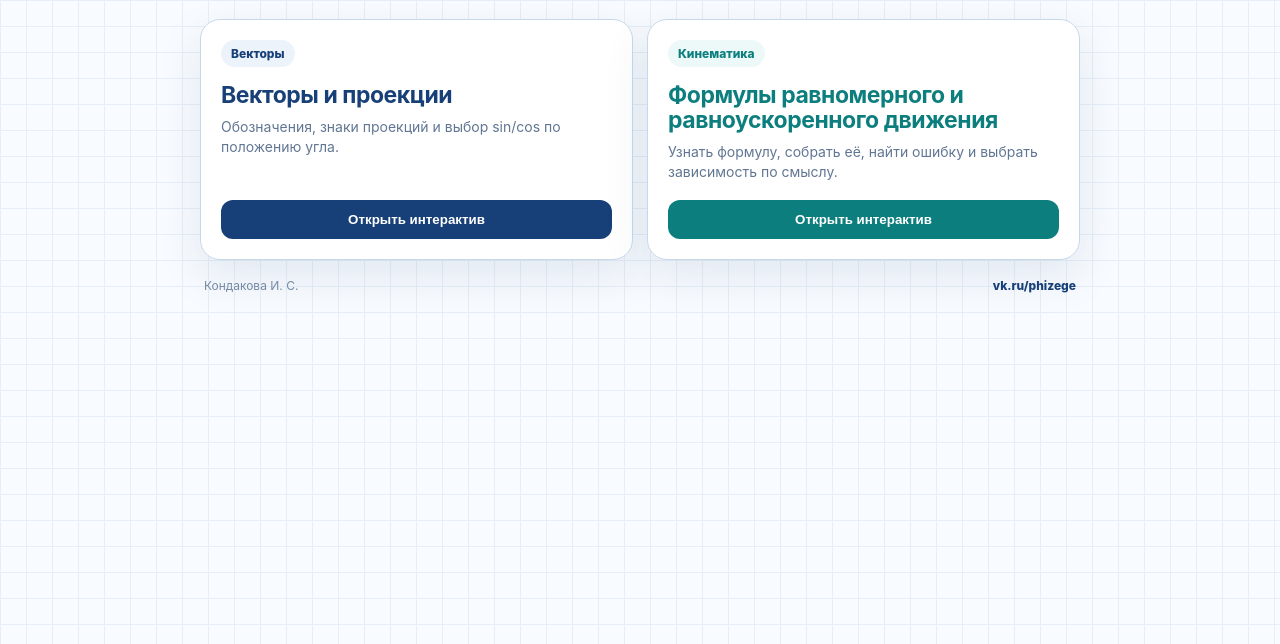
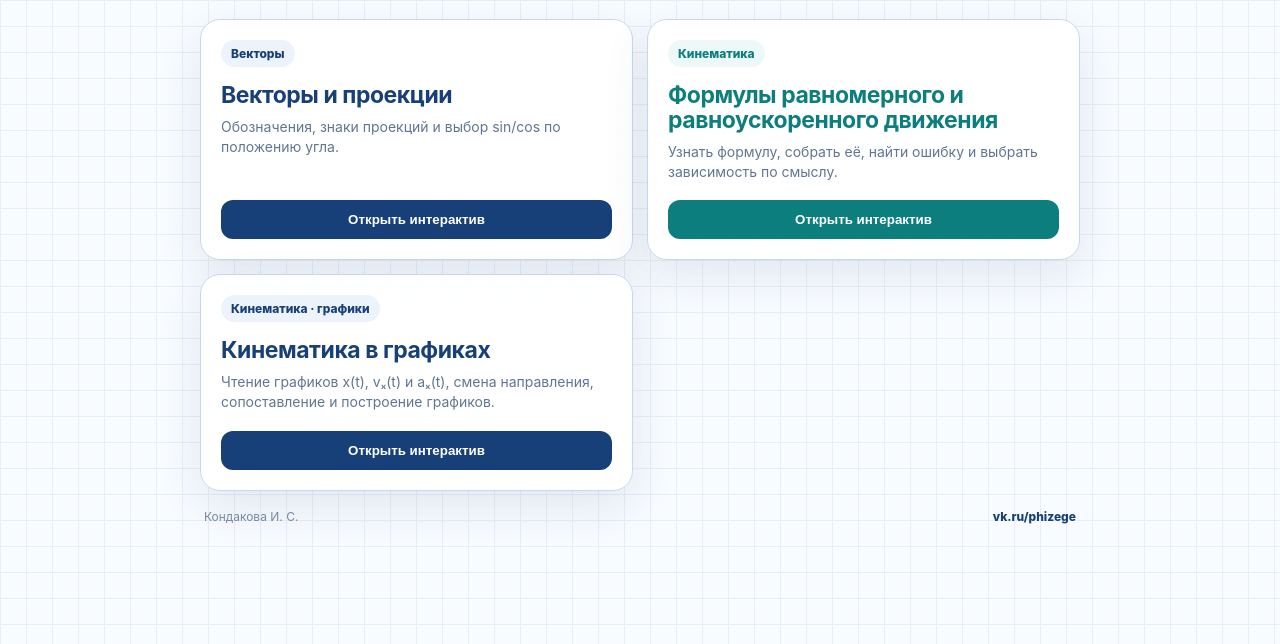
Before and after one commit to herofire72-sudo/intervector, a plain HTML site: page index.html in a window 1280 px wide. Shown: the part 156-800 px from the top of the page. Drawn offline with Linux system fonts and the light colour scheme.

Commit message:
Add files via upload

```diff
--- a/index.html
+++ b/index.html
@@ -76,6 +76,13 @@
         <p>Узнать формулу, собрать её, найти ошибку и выбрать зависимость по смыслу.</p>
         <button class="open" type="button" data-route="kinematics-formulas">Открыть интерактив</button>
       </article>
+
+      <article class="card">
+        <span class="tag">Кинематика · графики</span>
+        <h2>Кинематика в графиках</h2>
+        <p>Чтение графиков x(t), vₓ(t) и aₓ(t), смена направления, сопоставление и построение графиков.</p>
+        <button class="open" type="button" data-route="kinematics-graphs">Открыть интерактив</button>
+      </article>
     </section>
 
     <footer>
@@ -101,7 +108,8 @@
 
       const routes = {
         'vectors': './vectors/',
-        'kinematics-formulas': './kinematics-formulas/'
+        'kinematics-formulas': './kinematics-formulas/',
+        'kinematics-graphs': './kinematics-graphs/'
       };
 
       function getStartParam() {
```
